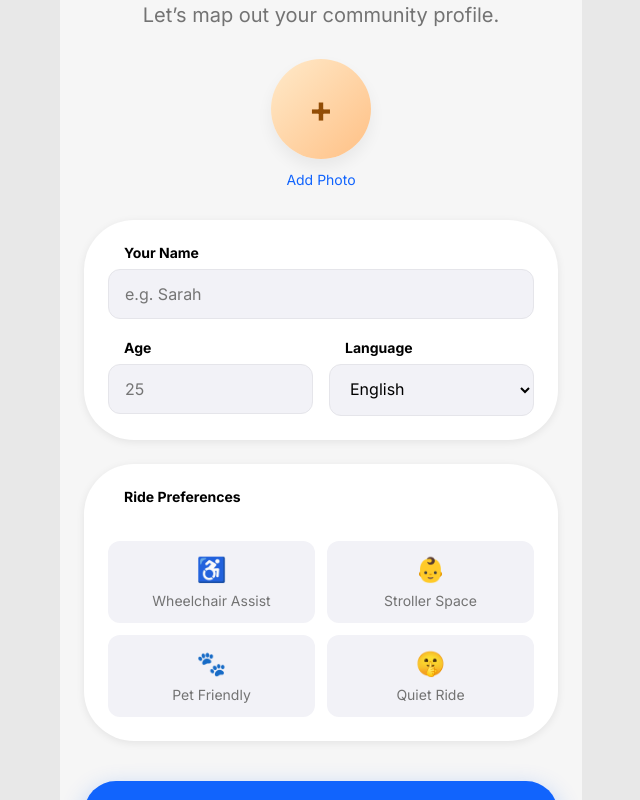
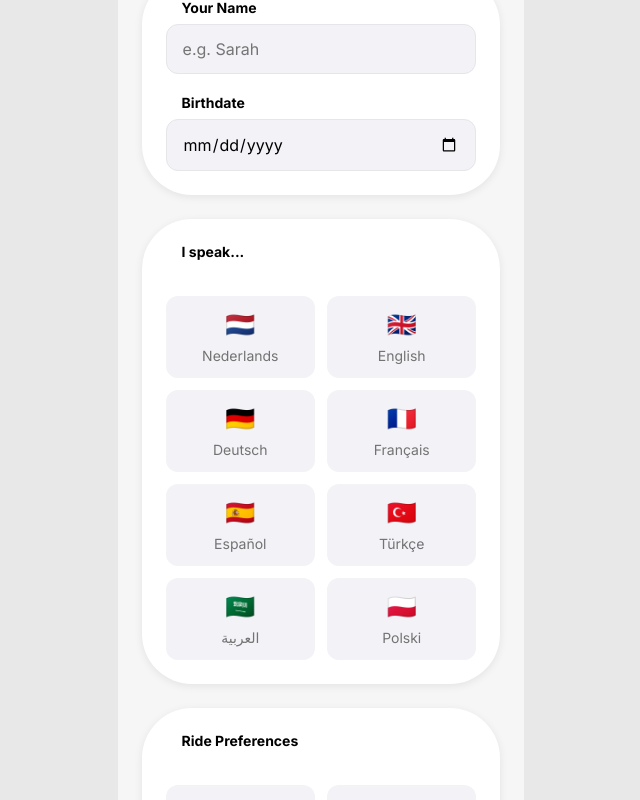
Before and after one commit to daniel037589/Publictransport, a React (Vite) app: page / in a window 1280 px wide. Shown: the top 800 px of the page, without its empty margins (319-959 px from the left). Built offline with nearby package versions, Linux system fonts and the light colour scheme; no server answers; the database is empty.

Commit message:
Replace age with birthdate picker, add multi-select languages with flags

```diff
--- a/src/components/Onboarding.jsx
+++ b/src/components/Onboarding.jsx
@@ -9,11 +9,33 @@ const PREFERENCES = [
   { id: 'quiet', label: 'Quiet Ride', icon: '🤫' },
 ];
 
+const LANGUAGES = [
+  { id: 'nl', label: 'Nederlands', flag: '🇳🇱' },
+  { id: 'en', label: 'English', flag: '🇬🇧' },
+  { id: 'de', label: 'Deutsch', flag: '🇩🇪' },
+  { id: 'fr', label: 'Français', flag: '🇫🇷' },
+  { id: 'es', label: 'Español', flag: '🇪🇸' },
+  { id: 'tr', label: 'Türkçe', flag: '🇹🇷' },
+  { id: 'ar', label: 'العربية', flag: '🇸🇦' },
+  { id: 'pl', label: 'Polski', flag: '🇵🇱' },
+];
+
+function calculateAge(birthdate) {
+  const birth = new Date(birthdate);
+  const today = new Date();
+  let age = today.getFullYear() - birth.getFullYear();
+  const monthDiff = today.getMonth() - birth.getMonth();
+  if (monthDiff < 0 || (monthDiff === 0 && today.getDate() < birth.getDate())) {
+    age--;
+  }
+  return age;
+}
+
 export function OnboardingScreen({ onComplete }) {
   const [formData, setFormData] = useState({
     name: '',
-    age: '',
-    language: 'English',
+    birthdate: '',
+    languages: [],
     preferences: [],
     avatarUrl: null,
   });
@@ -27,6 +49,17 @@ export function OnboardingScreen({ onComplete }) {
         return { ...prev, preferences: prev.preferences.filter(p => p !== prefId) };
       } else {
         return { ...prev, preferences: [...prev.preferences, prefId] };
+      }
+    });
+  };
+
+  const toggleLanguage = (langId) => {
+    setFormData(prev => {
+      const isSelected = prev.languages.includes(langId);
+      if (isSelected) {
+        return { ...prev, languages: prev.languages.filter(l => l !== langId) };
+      } else {
+        return { ...prev, languages: [...prev.languages, langId] };
       }
     });
   };
@@ -46,9 +79,15 @@ export function OnboardingScreen({ onComplete }) {
     e.preventDefault();
     if (!formData.name.trim()) return alert("Please enter your name!");
 
+    // Calculate age from birthdate and store both
+    const profileData = {
+      ...formData,
+      age: formData.birthdate ? calculateAge(formData.birthdate) : null,
+    };
+
     // Save to device local storage securely
-    localStorage.setItem('weesp_user_profile', JSON.stringify(formData));
-    onComplete(formData);
+    localStorage.setItem('weesp_user_profile', JSON.stringify(profileData));
+    onComplete(profileData);
   };
 
   return (
@@ -61,7 +100,7 @@ export function OnboardingScreen({ onComplete }) {
     >
       <div className="onboarding-header">
         <h1 className="onboarding-title">Welcome to Weesp</h1>
-        <p className="onboarding-subtitle">Let’s map out your community profile.</p>
+        <p className="onboarding-subtitle">Let's map out your community profile.</p>
       </div>
 
       <form onSubmit={handleSubmit}>
@@ -101,31 +140,36 @@ export function OnboardingScreen({ onComplete }) {
             />
           </div>
 
-          <div style={{ display: 'flex', gap: '16px' }}>
-            <div style={{ flex: 1 }}>
-              <label className="form-label" htmlFor="age">Age</label>
-              <input
-                id="age"
-                className="form-input"
-                type="number"
-                placeholder="25"
-                value={formData.age}
-                onChange={e => setFormData({...formData, age: e.target.value})}
-              />
-            </div>
+          <div>
+            <label className="form-label" htmlFor="birthdate">Birthdate</label>
+            <input
+              id="birthdate"
+              className="form-input"
+              type="date"
+              value={formData.birthdate}
+              onChange={e => setFormData({...formData, birthdate: e.target.value})}
+            />
+            {formData.birthdate && (
+              <span style={{ fontSize: '13px', color: 'var(--color-text-nav)', marginTop: '6px', marginLeft: '16px', display: 'block' }}>
+                Age: {calculateAge(formData.birthdate)} years old
+              </span>
+            )}
+          </div>
+        </div>
 
-            <div style={{ flex: 1 }}>
-              <label className="form-label" htmlFor="lang">Language</label>
-              <select
-                id="lang"
-                className="form-select"
-                value={formData.language}
-                onChange={e => setFormData({...formData, language: e.target.value})}
+        <div className="onboarding-card">
+          <label className="form-label" style={{ marginBottom: '16px' }}>I speak...</label>
+          <div className="preferences-grid">
+            {LANGUAGES.map(lang => (
+              <div
+                key={lang.id}
+                className={`pref-toggle ${formData.languages.includes(lang.id) ? 'pref-toggle--active' : ''}`}
+                onClick={() => toggleLanguage(lang.id)}
               >
-                <option value="English">English</option>
-                <option value="Dutch">Nederlands</option>
-              </select>
-            </div>
+                <span className="pref-icon">{lang.flag}</span>
+                <span>{lang.label}</span>
+              </div>
+            ))}
           </div>
         </div>
 
--- a/src/components/Profile.jsx
+++ b/src/components/Profile.jsx
@@ -1,11 +1,34 @@
 import { motion } from 'framer-motion';
 import { WaveIcon, CarIcon } from './Icons';
 import './Profile.css';
+
+const ALL_LANGUAGES = [
+  { id: 'nl', label: 'Nederlands', flag: '🇳🇱' },
+  { id: 'en', label: 'English', flag: '🇬🇧' },
+  { id: 'de', label: 'Deutsch', flag: '🇩🇪' },
+  { id: 'fr', label: 'Français', flag: '🇫🇷' },
+  { id: 'es', label: 'Español', flag: '🇪🇸' },
+  { id: 'tr', label: 'Türkçe', flag: '🇹🇷' },
+  { id: 'ar', label: 'العربية', flag: '🇸🇦' },
+  { id: 'pl', label: 'Polski', flag: '🇵🇱' },
+];
+
+function calculateAge(birthdate) {
+  if (!birthdate) return null;
+  const birth = new Date(birthdate);
+  const today = new Date();
+  let age = today.getFullYear() - birth.getFullYear();
+  const monthDiff = today.getMonth() - birth.getMonth();
+  if (monthDiff < 0 || (monthDiff === 0 && today.getDate() < birth.getDate())) age--;
+  return age;
+}
 
 export function ProfileScreen({ userProfile, onLogout }) {
   const profileName = userProfile?.name || 'You';
   const profileInitial = profileName.charAt(0).toUpperCase();
   const prefs = userProfile?.preferences || [];
+  const userLanguages = ALL_LANGUAGES.filter(l => (userProfile?.languages || []).includes(l.id));
+  const age = userProfile?.birthdate ? calculateAge(userProfile.birthdate) : userProfile?.age;
 
   const ALL_PREFS = [
     { id: 'wheelchair', label: 'Needs Wheelchair Assist', icon: '♿️' },
@@ -45,7 +68,7 @@ export function ProfileScreen({ userProfile, onLogout }) {
         >
           <h2 className="profile-name">{profileName}</h2>
           <p className="profile-status">
-            <span style={{ color: 'var(--color-brand-blue)' }}>★ 5.0</span> • Weesp Neighbor
+            <span style={{ color: 'var(--color-brand-blue)' }}>★ 5.0</span> • {age ? `${age} y/o • ` : ''}Weesp Neighbor
           </p>
         </motion.div>
       </div>
@@ -63,6 +86,33 @@ export function ProfileScreen({ userProfile, onLogout }) {
         <div className="stat-card">
           <span className="stat-value">0</span>
           <span className="stat-label">Rides Taken</span>
+        </div>
+      </motion.div>
+
+      <motion.div
+        initial={{ opacity: 0, y: 20 }}
+        animate={{ opacity: 1, y: 0 }}
+        transition={{ delay: 0.35 }}
+      >
+        <h3 className="profile-section-title">Languages I Speak</h3>
+        <div className="profile-card">
+          {userLanguages.length > 0 ? (
+            <div style={{ display: 'flex', flexWrap: 'wrap', gap: '10px' }}>
+              {userLanguages.map(lang => (
+                <div key={lang.id} style={{
+                  display: 'flex', alignItems: 'center', gap: '8px',
+                  background: 'rgba(17, 100, 253, 0.08)', borderRadius: '100px',
+                  padding: '10px 16px', fontSize: '14px', fontWeight: '600',
+                  color: 'var(--color-brand-blue)'
+                }}>
+                  <span style={{ fontSize: '20px' }}>{lang.flag}</span>
+                  {lang.label}
+                </div>
+              ))}
+            </div>
+          ) : (
+            <p style={{ color: 'var(--color-text-nav)', fontSize: '14px' }}>No languages selected</p>
+          )}
         </div>
       </motion.div>
 
```
